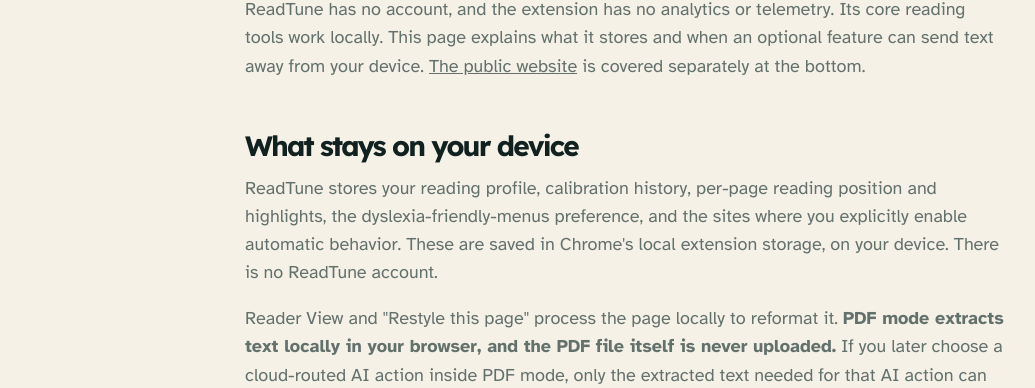
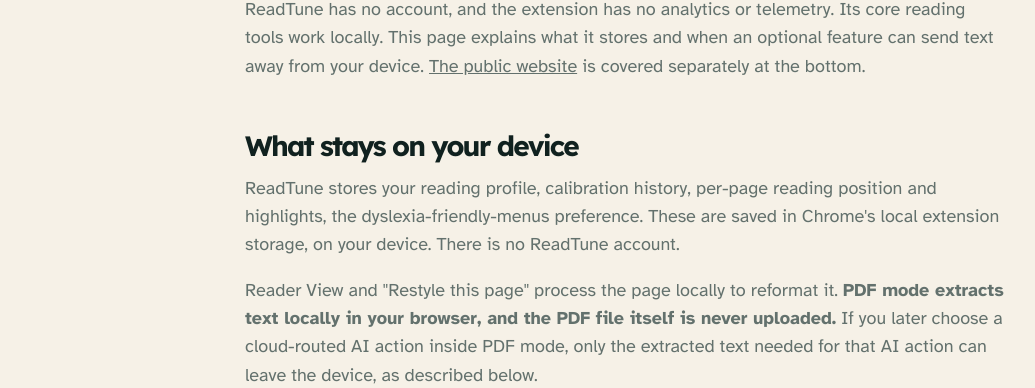
Before and after one commit to Engineer9118brov2/readtune, a browser extension: page privacy.html in a window 1280 px wide. Shown: the part 564-952 px from the top of the page, without its empty margins (15-1050 px from the left). Drawn offline with Linux system fonts and the light colour scheme.

Commit message:
Remove obsolete broad-site privacy disclosure

```diff
--- a/privacy.html
+++ b/privacy.html
@@ -34,7 +34,7 @@
       <h1>Your reading profile<br /><em>stays yours.</em></h1>
       <p>ReadTune has no account, and the extension has no analytics or telemetry. Its core reading tools work locally. This page explains what it stores and when an optional feature can send text away from your device. <a href="#this-website">The public website</a> is covered separately at the bottom.</p>
       <h2>What stays on your device</h2>
-      <p>ReadTune stores your reading profile, calibration history, per-page reading position and highlights, the dyslexia-friendly-menus preference, and the sites where you explicitly enable automatic behavior. These are saved in Chrome's local extension storage, on your device. There is no ReadTune account.</p>
+      <p>ReadTune stores your reading profile, calibration history, per-page reading position and highlights, the dyslexia-friendly-menus preference. These are saved in Chrome's local extension storage, on your device. There is no ReadTune account.</p>
       <p>Reader View and "Restyle this page" process the page locally to reformat it. <strong>PDF mode extracts text locally in your browser, and the PDF file itself is never uploaded.</strong> If you later choose a cloud-routed AI action inside PDF mode, only the extracted text needed for that AI action can leave the device, as described below.</p>
       <h2>Read-aloud</h2>
       <p>Read-aloud uses <strong>Piper</strong> by default, a neural voice that runs entirely on your device. The default voice ships inside the extension, so it works offline with nothing to download. If you pick one of the other on-device voices in the Reading Lab, its model file is downloaded once from Hugging Face and cached on your device; the text you have read aloud is never uploaded for those on-device voices.</p>
@@ -55,7 +55,6 @@
       <ul>
         <li><strong>Active tab and scripting:</strong> used only when you invoke ReadTune on the current tab — to open Reader View, restyle the page in place, or start dictation. Access ends when you navigate away.</li>
         <li><strong>Local storage:</strong> keeps your settings and progress on your device.</li>
-        <li><strong>Optional site access:</strong> requested only if you turn on automatic Reader View or restyle for a specific site.</li>
         <li><strong>Network access to ReadTune's own relay</strong> (readtune.tech/api): used for explicitly requested cloud-routed AI actions when no on-device model is used, and for the optional Premium voice.</li>
         <li><strong>Optional network access</strong> (huggingface.co, api.elevenlabs.io): requested only when you choose an extra on-device voice or add an ElevenLabs key, as described above.</li>
       </ul>
```
